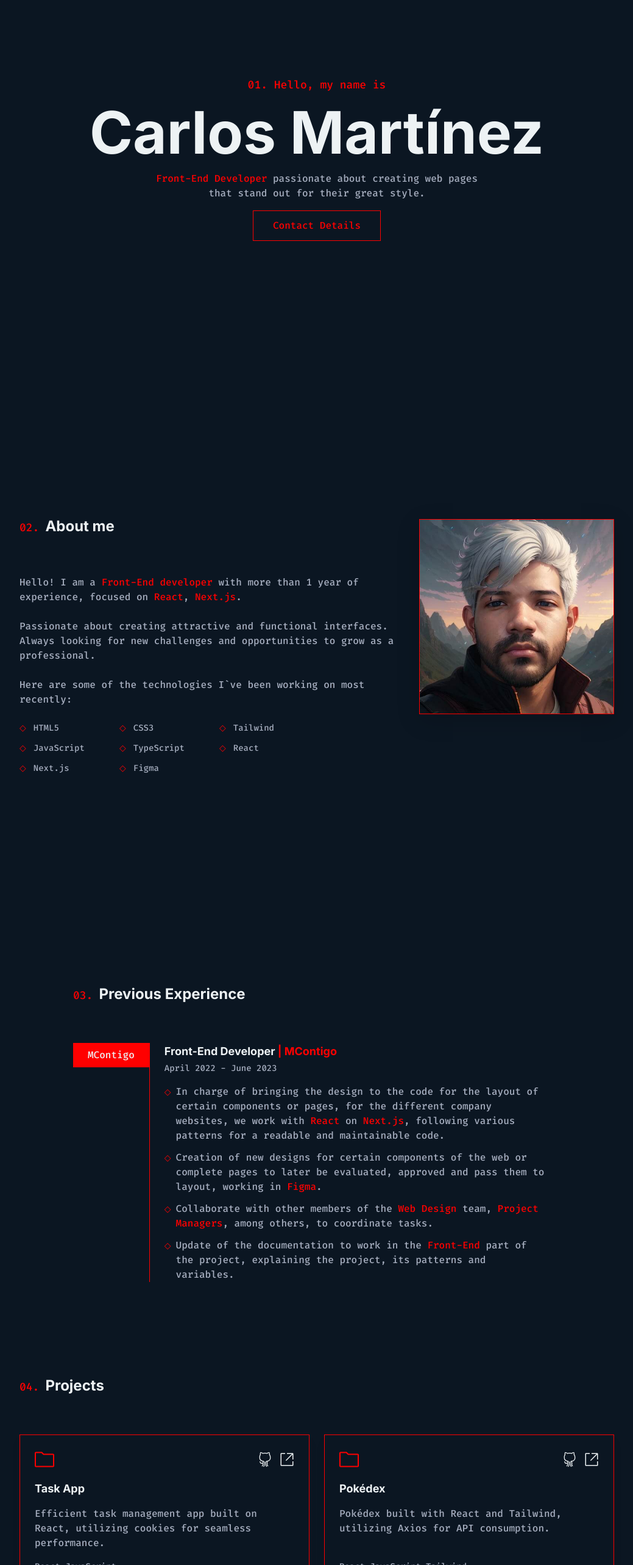
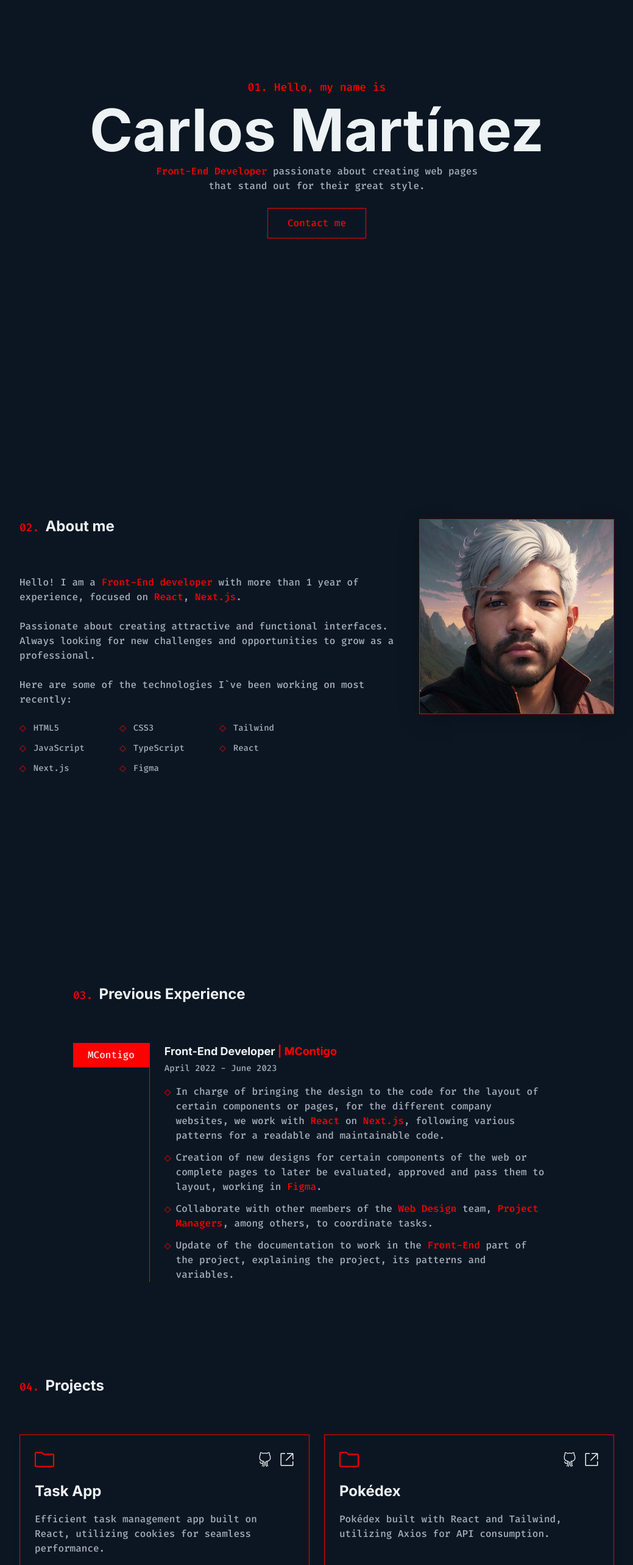
Before and after one commit to carlosamarto/portfolio, a Next.js app: page / in a window 1280 px wide. Shown: the part 140-2706 px from the top of the page at 61% size, without its empty margins (120-1159 px from the left). Built offline with nearby package versions, Linux system fonts and the light colour scheme.

Commit message:
update/wpi: various updates

```diff
--- a/src/app/page.tsx
+++ b/src/app/page.tsx
@@ -1,5 +1,8 @@
 // React
 import React from 'react'
+
+// Next
+import dynamic from 'next/dynamic'
 
 // Layouts
 import Main from '@/layouts/Main'
@@ -8,10 +11,11 @@ import Footer from '@/layouts/Footer'
 
 // Sections
 import Intro from '@/sections/Intro'
-import About from '@/sections/About'
-import Contact from '@/sections/Contact'
-import Projects from '@/sections/Projects'
-import Experience from '@/sections/Experience'
+
+const About = dynamic(async () => await import('@/sections/About'))
+const Contact = dynamic(async () => await import('@/sections/Contact'))
+const Projects = dynamic(async () => await import('@/sections/Projects'))
+const Experience = dynamic(async () => await import('@/sections/Experience'))
 
 // Page
 export default function Home (): JSX.Element {
--- a/src/components/CardProject/index.tsx
+++ b/src/components/CardProject/index.tsx
@@ -55,11 +55,11 @@ export default function CardProject ({
             </div>
           </div>
 
-          <h3 className="card-project__title">
+          <h2 className="card-project__title">
             <a href={website === '' ? github : website} target="_blank" rel="noopener noreferrer" className="card-project__url">
               {title}
             </a>
-          </h3>
+          </h2>
 
           <p className="card-project__description">{description}</p>
         </header>
--- a/src/mocks/index.ts
+++ b/src/mocks/index.ts
@@ -19,7 +19,7 @@ export const english: Mocks = {
     title: 'Carlos Martínez',
     text: "<strong class='intro__strong'>Front-End Developer</strong> passionate about creating web pages that stand out for their great style.",
     buttonLink: '#contact',
-    buttonText: 'Contact Details'
+    buttonText: 'Contact me'
   },
   about: {
     sectionNumber: '02.',
@@ -155,7 +155,7 @@ export const spanish: Mocks = {
     title: 'Carlos Martínez',
     text: "<strong class='intro__strong'>Front-End Developer</strong> apasionado en crear páginas webs que destaquen por su gran estilo.",
     buttonLink: '#contact',
-    buttonText: 'Detalles de contacto'
+    buttonText: 'Contáctame'
   },
   about: {
     sectionNumber: '02.',
--- a/src/sections/About/index.tsx
+++ b/src/sections/About/index.tsx
@@ -48,6 +48,8 @@ export default function About (): JSX.Element {
               width="0"
               height="0"
               sizes="100vw"
+              quality={60}
+              priority
               className="about__image"
             />
           </figure>
--- a/src/sections/Contact/index.tsx
+++ b/src/sections/Contact/index.tsx
@@ -18,11 +18,13 @@ export default function Contact (): JSX.Element {
   return (
     <>
       <section id="contact" className="contact">
-        <h3 className="contact__subtitle">{data.contact.subtitle}</h3>
+        <div className="contact__container">
+          <h3 className="contact__subtitle">{data.contact.subtitle}</h3>
 
-        <h2 className="contact__title">{data.contact.title}</h2>
+          <h2 className="contact__title">{data.contact.title}</h2>
 
-        <p dangerouslySetInnerHTML={{ __html: data.contact.text }} className="contact__text" />
+          <p dangerouslySetInnerHTML={{ __html: data.contact.text }} className="contact__text" />
+        </div>
 
         <Button link={data.contact.buttonLink} external text={data.contact.buttonText} />
       </section>
--- a/src/sections/Intro/index.tsx
+++ b/src/sections/Intro/index.tsx
@@ -18,11 +18,13 @@ export default function Intro (): JSX.Element {
   return (
     <>
       <section id="intro" className="intro">
-        <h3 className="intro__subtitle">{data.intro.subtitle}</h3>
+        <div className="intro__container">
+          <h3 className="intro__subtitle">{data.intro.subtitle}</h3>
 
-        <h1 className="intro__title">{data.intro.title}</h1>
+          <h1 className="intro__title">{data.intro.title}</h1>
 
-        <p dangerouslySetInnerHTML={{ __html: data.intro.text }} className="intro__text" />
+          <p dangerouslySetInnerHTML={{ __html: data.intro.text }} className="intro__text" />
+        </div>
 
         <Button link={data.intro.buttonLink} external={false} text={data.intro.buttonText} />
       </section>
--- a/src/styles/globals.css
+++ b/src/styles/globals.css
@@ -13,8 +13,8 @@
   --font-2xl: 7.2rem;
   --font-3xl: 9.6rem;
 
+  --shadow-regular: rgba(0, 0, 0, 0.1) 0rem 1rem 1.5rem -0.3rem, rgba(0, 0, 0, 0.05) 0rem 0.4rem 0.6rem -0.2rem;
   --shadow-medium: rgba(0, 0, 0, 0.16) 0rem 1rem 3.6rem 0rem, rgba(0, 0, 0, 0.06) 0rem 0rem 0rem 0.1rem;
-  --shadow-regular: rgba(0, 0, 0, 0.1) 0rem 1rem 1.5rem -0.3rem, rgba(0, 0, 0, 0.05) 0rem 0.4rem 0.6rem -0.2rem;
 }
 
 /* General */
@@ -280,12 +280,18 @@
 
 /* Intro */
 .intro {
-  gap: 1.6rem;
+  gap: 2.4rem;
   display: flex;
   min-height: 100vh;
   align-items: center;
   flex-direction: column;
   justify-content: center;
+}
+.intro__container {
+  gap: 0.8rem;
+  display: flex;
+  align-items: center;
+  flex-direction: column;
 }
 .intro__subtitle {
   font-weight: 500;
@@ -549,7 +555,7 @@
 .card-project__title {
   line-height: 1.5;
   font-weight: 700;
-  font-size: var(--font-md);
+  font-size: var(--font-lg);
   font-family: var(--font-inter);
 }
 .card-project__url {
@@ -591,12 +597,18 @@
 
 /* Contact */
 .contact {
-  gap: 1.6rem;
+  gap: 2.4rem;
   display: flex;
   min-height: 100vh;
   align-items: center;
   flex-direction: column;
   justify-content: center;
+}
+.contact__container {
+  gap: 0.8rem;
+  display: flex;
+  align-items: center;
+  flex-direction: column;
 }
 .contact__subtitle {
   font-weight: 500;
```
